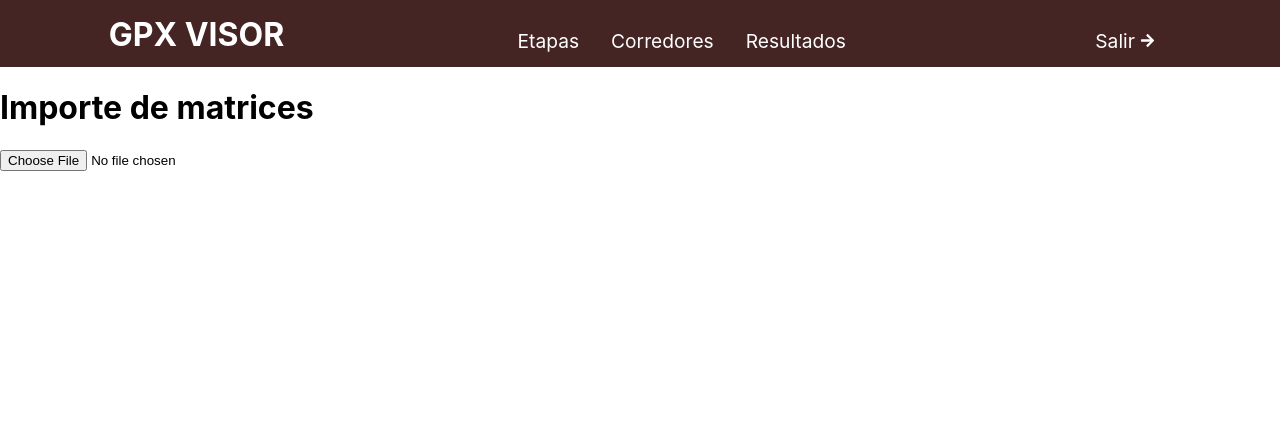
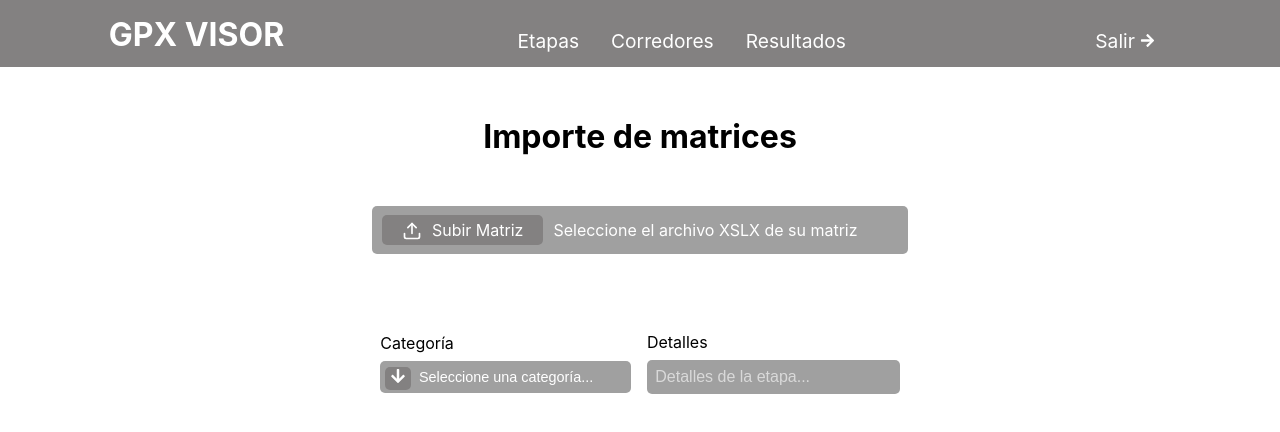
Before and after one commit to Juanbc2/gpx-frontend, a React (Create React App) app: page /stages in a window 1280 px wide. Shown: the top 432 px of the page. Built offline with nearby package versions, Linux system fonts and the light colour scheme.

Commit message:
update: custom select and input

```diff
--- a/src/components/header/header.css
+++ b/src/components/header/header.css
@@ -1,5 +1,5 @@
 .header {
-    background-color:#452424;
+    background-color:#838181;
     color: white;
     display: flex;
     flex-direction: row;
--- /dev/null
+++ b/src/components/inputs/fileInput/fileInput.css
@@ -0,0 +1,36 @@
+.fileInput {
+    background-color: #A0A0A0;
+    color: white;
+    padding: 10px 40px 14px 10px;
+    border-radius: 5px;
+    width: fit-content;
+    margin: auto;
+
+}
+.customFileUpload {
+    background-color: #838181;
+    color: white;
+    padding: 5px 20px;
+    border: none;
+    border-radius: 5px;
+    cursor: pointer;
+    font-size: 16px;
+
+    text-wrap: nowrap;
+}
+
+.customFileUpload:hover {
+    background-color: #A3A3A3;
+}
+
+.fileText {
+    margin: 10px;
+    color: #ffffff;
+}
+
+.uploadIcon {
+    font-size: 20px;
+    margin-right: 5px;
+    position: relative;
+    top: 5px;
+}
--- /dev/null
+++ b/src/components/inputs/fileInput/fileInput.js
@@ -0,0 +1,17 @@
+import React from "react";
+import "./fileInput.css";
+import { LuUpload } from "react-icons/lu";
+
+const FileInput = ({ buttonText, fileText }) => {
+  return (
+    <div className="fileInput">
+      <label htmlFor="fileUpload" className="customFileUpload">
+        <LuUpload className="uploadIcon" /> {buttonText}
+      </label>
+      <input type="file" id="fileUpload" style={{ display: "none" }} />
+      <span className="fileText">{fileText}</span>
+    </div>
+  );
+};
+
+export default FileInput;
--- /dev/null
+++ b/src/components/inputs/textInput/textInput.css
@@ -0,0 +1,31 @@
+.textInput {
+  display: flex;
+  flex-direction: column;
+  width: fit-content;
+  margin: 0 0.5rem;
+}
+
+.textInputBox {
+  background-color: #a0a0a0;
+
+  border-radius: 5px;
+  padding: 0.4rem;
+}
+
+.textInputBox input {
+  background-color: transparent;
+  border: none;
+  box-sizing: border-box;
+  font-size: 1rem;
+  color: #ffffff;
+  text-align: start;
+  width: 15rem;
+}
+
+.textInputBox input::placeholder {
+  color: #ffffff9a;
+}
+
+.textInputBox input:focus {
+  outline: none;
+}
--- /dev/null
+++ b/src/components/inputs/textInput/textInput.js
@@ -0,0 +1,15 @@
+import React from "react";
+import "./textInput.css";
+
+const TextInput = ({ title }) => {
+  return (
+    <div className="textInput">
+      <span className="inputLabel">{title}</span>
+      <div className="textInputBox">
+        <input placeholder="Detalles de la etapa..." type="text" />
+      </div>
+    </div>
+  );
+};
+
+export default TextInput;
--- /dev/null
+++ b/src/components/selects/simpleSelect/simpleSelect.css
@@ -0,0 +1,50 @@
+.simpleSelect {
+  display: flex;
+  flex-direction: column;
+
+  width: fit-content;
+  margin: 0 0.5rem;
+}
+
+.selectBox {
+  width: fit-content;
+  background-color: #a0a0a0;
+  border-radius: 5px;
+  padding: 0 5px;
+}
+
+.selectBox select {
+  appearance: none;
+  -webkit-appearance: none;
+  -moz-appearance: none;
+  background-color: transparent;
+  padding: 0.5rem 2rem 0.5rem 0.5rem;
+  border: none;
+  border-radius: 5px;
+  box-sizing: border-box;
+  font-size: 0.9rem;
+  color: #ffffff;
+}
+
+.selectBox select option {
+  background-color: #a0a0a0;
+  color: #ffffff;
+}
+
+.selectBox select:focus {
+  outline: none;
+}
+
+.arrowDown {
+  position: relative;
+  top: 0.15rem;
+  background-color: #838181;
+  padding: 0.1rem 0.3rem;
+  border-radius: 5px;
+}
+
+.inputLabel {
+  float: left;
+  width: fit-content;
+  margin: 0.5rem 0;
+}
--- /dev/null
+++ b/src/components/selects/simpleSelect/simpleSelect.js
@@ -0,0 +1,39 @@
+import React from "react";
+import "./simpleSelect.css";
+import { useState } from "react";
+import { FaArrowDown } from "react-icons/fa";
+
+const SimpleSelect = ({
+  title,
+  selectedOption = null,
+  defaultOptionText = "Seleccione una opción...",
+  options,
+  onChange = () => {},
+}) => {
+  const [selected, setSelected] = useState(selectedOption);
+  const handleChange = (event) => {
+    setSelected(event.target.value);
+    onChange();
+  };
+
+  return (
+    <div className="simpleSelect">
+      <span className="inputLabel">{title}</span>
+      <div className="selectBox">
+        <label className="arrowDown">
+          <FaArrowDown color="white" />
+        </label>
+        <select value={selected} onChange={handleChange}>
+          <option value="" disabled selected>
+            {selectedOption ? selectedOption : defaultOptionText}
+          </option>
+          {options.map((option) => (
+            <option value={option.value}>{option.text}</option>
+          ))}
+        </select>
+      </div>
+    </div>
+  );
+};
+
+export default SimpleSelect;
--- a/src/index.css
+++ b/src/index.css
@@ -1,13 +1,17 @@
 body {
   margin: 0;
-  font-family: -apple-system, BlinkMacSystemFont, 'Segoe UI', 'Roboto', 'Oxygen',
-    'Ubuntu', 'Cantarell', 'Fira Sans', 'Droid Sans', 'Helvetica Neue',
+  font-family: -apple-system, BlinkMacSystemFont, "Segoe UI", "Roboto", "Oxygen",
+    "Ubuntu", "Cantarell", "Fira Sans", "Droid Sans", "Helvetica Neue",
     sans-serif;
   -webkit-font-smoothing: antialiased;
   -moz-osx-font-smoothing: grayscale;
 }
 
 code {
-  font-family: source-code-pro, Menlo, Monaco, Consolas, 'Courier New',
+  font-family: source-code-pro, Menlo, Monaco, Consolas, "Courier New",
     monospace;
 }
+
+.debug {
+  border: 1px solid red;
+}
--- a/src/pages/notFound/notFound.js
+++ b/src/pages/notFound/notFound.js
@@ -1,6 +1,5 @@
 import React from "react";
 import "./notFound.css";
-import Header from "../../components/header/header";
 
 const NotFound = () => {
   return (
--- a/src/pages/stages/importStage/importStages.css
+++ b/src/pages/stages/importStage/importStages.css
@@ -0,0 +1,13 @@
+.title {
+  font-size: 2em;
+  margin: 50px;
+}
+
+.content {
+  display: flex;
+  flex-direction: row;
+  align-items: center;
+  justify-content: center;
+  margin: 50px 0;
+  padding: 20px;
+}
--- a/src/pages/stages/importStage/importStages.js
+++ b/src/pages/stages/importStage/importStages.js
@@ -1,12 +1,33 @@
 import React from "react";
 import "./importStages.css";
+import FileInput from "../../../components/inputs/fileInput/fileInput";
+import SimpleSelect from "../../../components/selects/simpleSelect/simpleSelect";
+import TextInput from "../../../components/inputs/textInput/textInput";
 
 const ImportStages = () => {
   return (
     <div>
-      <h1>Importe de matrices</h1>
-      <div className="fileInput">
-        <input type="file" />
+      <h1 className="title">Importe de matrices</h1>
+      <div>
+        <FileInput
+          fileText="Seleccione el archivo XSLX de su matriz"
+          buttonText="Subir Matriz"
+        />
+      </div>
+      <div className="content">
+        <SimpleSelect
+          title="Categoría"
+          defaultOptionText="Seleccione una categoría..."
+          options={[
+            { value: "1", text: "4 tiempos" },
+            { value: "2", text: "2 tiempos" },
+            { value: "3", text: "Diesel" },
+            { value: "4", text: "Todo terreno" },
+            { value: "6", text: "4x4" },
+            { value: "7", text: "Cuatrimoto" },
+          ]}
+        />
+        <TextInput title="Detalles" />
       </div>
     </div>
   );
```
Also changed, not shown: src/App.css (line endings or trailing spaces).
